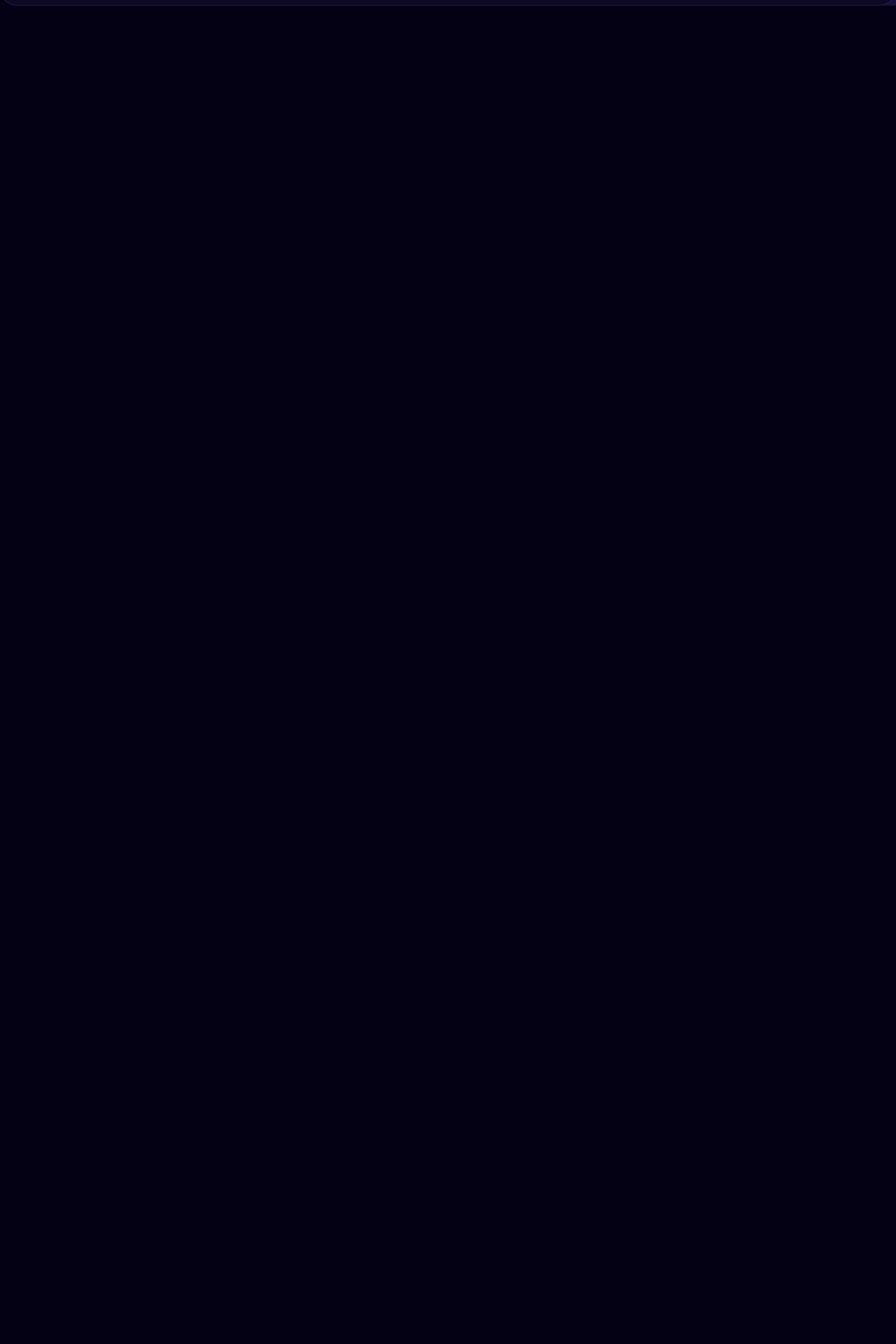
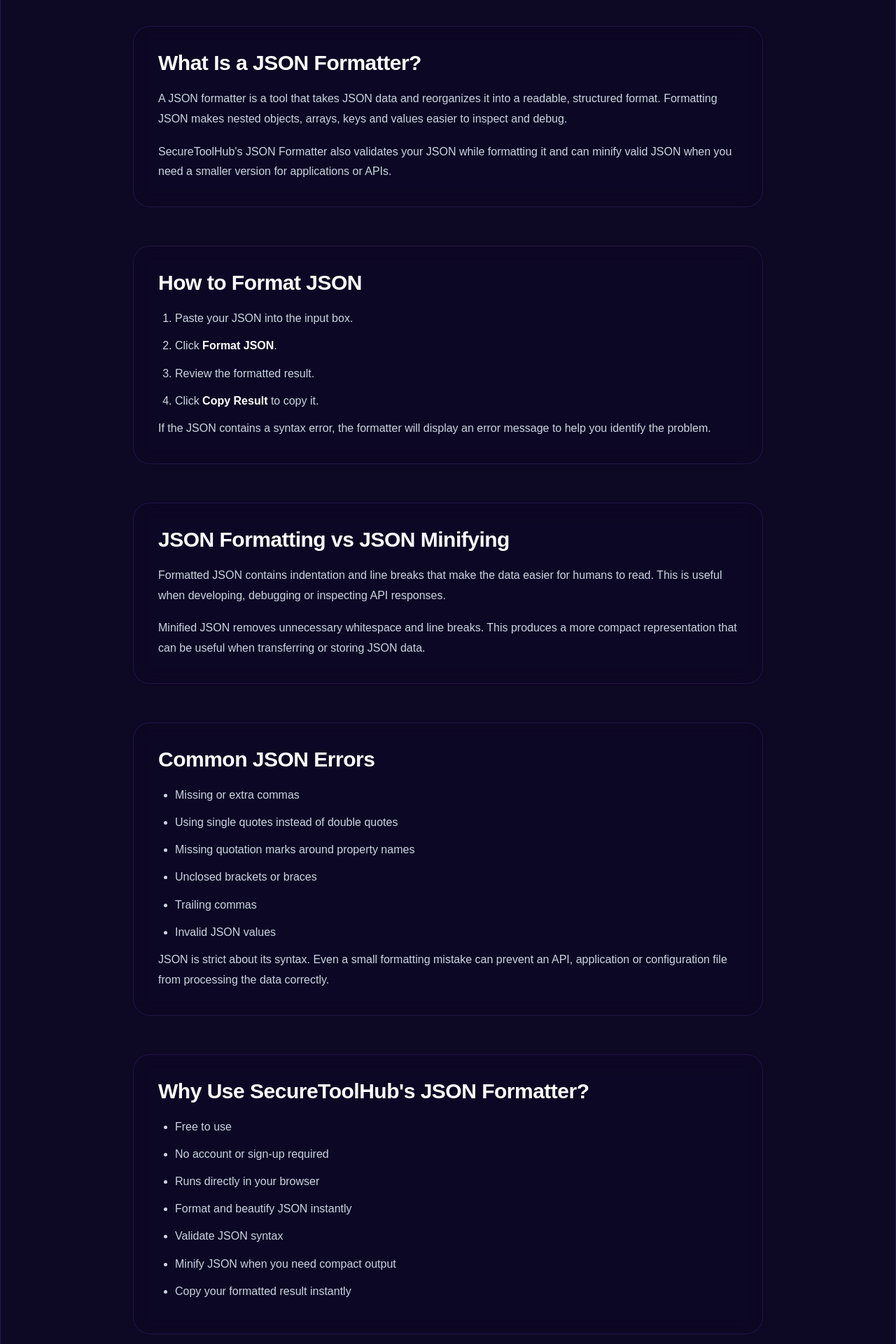
Before and after one commit to Tshepiso25/Securetoolhub, a React (Vite) app: page /json-formatter in a window 1280 px wide. Shown: the part 800-2720 px from the top of the page at 70% size. Before the commit the page ends 808 px from the top, so only its background shows below. Built offline with nearby package versions, Linux system fonts and the light colour scheme.

Commit message:
Fix tool SEO content styling

```diff
--- a/src/pages/JsonFormatter.jsx
+++ b/src/pages/JsonFormatter.jsx
@@ -1,4 +1,5 @@
 import { useState } from "react"
+import { Link } from "react-router-dom"
 import ToolLayout from "../components/ToolLayout"
 
 function JsonFormatter() {
@@ -15,9 +16,10 @@ function JsonFormatter() {
       setOutput(formatted)
       setError("")
       setCopied(false)
-    } catch {
+    } catch (err) {
       setOutput("")
-      setError("Invalid JSON. Please check your syntax.")
+      setCopied(false)
+      setError(getJsonErrorMessage(err))
     }
   }
 
@@ -29,21 +31,26 @@ function JsonFormatter() {
       setOutput(minified)
       setError("")
       setCopied(false)
-    } catch {
+    } catch (err) {
       setOutput("")
-      setError("Invalid JSON. Please check your syntax.")
+      setCopied(false)
+      setError(getJsonErrorMessage(err))
     }
   }
 
-  const copyOutput = () => {
+  const copyOutput = async () => {
     if (!output) return
 
-    navigator.clipboard.writeText(output)
-    setCopied(true)
+    try {
+      await navigator.clipboard.writeText(output)
+      setCopied(true)
 
-    setTimeout(() => {
-      setCopied(false)
-    }, 1800)
+      setTimeout(() => {
+        setCopied(false)
+      }, 1800)
+    } catch {
+      setError("Unable to copy the result. Please copy it manually.")
+    }
   }
 
   const clearFields = () => {
@@ -51,6 +58,22 @@ function JsonFormatter() {
     setOutput("")
     setError("")
     setCopied(false)
+  }
+
+  const getJsonErrorMessage = (err) => {
+    if (!err?.message) {
+      return "Invalid JSON. Please check your syntax."
+    }
+
+    const match = err.message.match(/position (\d+)/)
+
+    if (match) {
+      const position = Number(match[1])
+
+      return `Invalid JSON. Syntax error near character ${position}. Check commas, quotes, brackets and braces around this location.`
+    }
+
+    return "Invalid JSON. Please check your syntax."
   }
 
   return (
@@ -64,7 +87,10 @@ function JsonFormatter() {
         className="tool-textarea"
         placeholder='Paste JSON here, example: {"name":"SecureToolHub","type":"developer tools"}'
         value={input}
-        onChange={(e) => setInput(e.target.value)}
+        onChange={(e) => {
+          setInput(e.target.value)
+          setError("")
+        }}
       />
 
       <div className="action-row">
@@ -93,6 +119,154 @@ function JsonFormatter() {
       <button className="clear-btn" onClick={clearFields}>
         Clear
       </button>
+
+      <section className="tool-content">
+        <div className="tool-info-card">
+          <h2>What Is a JSON Formatter?</h2>
+
+          <p>
+            A JSON formatter is a tool that takes JSON data and reorganizes it
+            into a readable, structured format. Formatting JSON makes nested
+            objects, arrays, keys and values easier to inspect and debug.
+          </p>
+
+          <p>
+            SecureToolHub's JSON Formatter also validates your JSON while
+            formatting it and can minify valid JSON when you need a smaller
+            version for applications or APIs.
+          </p>
+        </div>
+
+        <div className="tool-info-card">
+          <h2>How to Format JSON</h2>
+
+          <ol>
+            <li>Paste your JSON into the input box.</li>
+            <li>Click <strong>Format JSON</strong>.</li>
+            <li>Review the formatted result.</li>
+            <li>Click <strong>Copy Result</strong> to copy it.</li>
+          </ol>
+
+          <p>
+            If the JSON contains a syntax error, the formatter will display an
+            error message to help you identify the problem.
+          </p>
+        </div>
+
+        <div className="tool-info-card">
+          <h2>JSON Formatting vs JSON Minifying</h2>
+
+          <p>
+            Formatted JSON contains indentation and line breaks that make the
+            data easier for humans to read. This is useful when developing,
+            debugging or inspecting API responses.
+          </p>
+
+          <p>
+            Minified JSON removes unnecessary whitespace and line breaks. This
+            produces a more compact representation that can be useful when
+            transferring or storing JSON data.
+          </p>
+        </div>
+
+        <div className="tool-info-card">
+          <h2>Common JSON Errors</h2>
+
+          <ul>
+            <li>Missing or extra commas</li>
+            <li>Using single quotes instead of double quotes</li>
+            <li>Missing quotation marks around property names</li>
+            <li>Unclosed brackets or braces</li>
+            <li>Trailing commas</li>
+            <li>Invalid JSON values</li>
+          </ul>
+
+          <p>
+            JSON is strict about its syntax. Even a small formatting mistake
+            can prevent an API, application or configuration file from
+            processing the data correctly.
+          </p>
+        </div>
+
+        <div className="tool-info-card">
+          <h2>Why Use SecureToolHub's JSON Formatter?</h2>
+
+          <ul>
+            <li>Free to use</li>
+            <li>No account or sign-up required</li>
+            <li>Runs directly in your browser</li>
+            <li>Format and beautify JSON instantly</li>
+            <li>Validate JSON syntax</li>
+            <li>Minify JSON when you need compact output</li>
+            <li>Copy your formatted result instantly</li>
+          </ul>
+        </div>
+
+        <div className="tool-info-card">
+          <h2>Frequently Asked Questions</h2>
+
+          <h3>What is JSON?</h3>
+          <p>
+            JSON, or JavaScript Object Notation, is a lightweight text format
+            commonly used to exchange structured data between applications,
+            websites and APIs.
+          </p>
+
+          <h3>Is this JSON formatter free?</h3>
+          <p>
+            Yes. The core JSON formatting, validation and minification
+            features are free to use.
+          </p>
+
+          <h3>Does my JSON get uploaded to a server?</h3>
+          <p>
+            The formatter processes JSON directly in your browser. Your input
+            is not intentionally uploaded to SecureToolHub for formatting.
+          </p>
+
+          <h3>Can I minify JSON with this tool?</h3>
+          <p>
+            Yes. Paste valid JSON and select <strong>Minify JSON</strong> to
+            remove unnecessary whitespace.
+          </p>
+
+          <h3>Why is my JSON invalid?</h3>
+          <p>
+            Common causes include missing commas, incorrect quotation marks,
+            unclosed brackets or braces, and trailing commas.
+          </p>
+        </div>
+
+        <div className="tool-info-card">
+          <h2>Related Developer Tools</h2>
+
+          <p>
+            You may also find these SecureToolHub tools useful:
+          </p>
+
+          <ul>
+            <li>
+              <Link to="/jwt-decoder">JWT Decoder</Link> — decode JSON Web
+              Tokens in your browser.
+            </li>
+
+            <li>
+              <Link to="/base64-encoder">Base64 Encoder</Link> — encode and
+              decode Base64 data.
+            </li>
+
+            <li>
+              <Link to="/url-encoder">URL Encoder</Link> — encode and decode
+              URL components.
+            </li>
+
+            <li>
+              <Link to="/hash-generator">Hash Generator</Link> — generate
+              secure hashes from text.
+            </li>
+          </ul>
+        </div>
+      </section>
     </ToolLayout>
   )
 }
--- a/src/styles/global.css
+++ b/src/styles/global.css
@@ -247,11 +247,24 @@ body{
   height:1px;
   width:70%;
   left:15%;
-  background:linear-gradient(90deg,transparent,rgba(168,85,247,.8),rgba(59,130,246,.75),transparent);
+  background:linear-gradient(
+    90deg,
+    transparent,
+    rgba(168,85,247,.8),
+    rgba(59,130,246,.75),
+    transparent
+  );
 }
 
-.line-one{bottom:26%;transform:rotate(-12deg);}
-.line-two{bottom:20%;transform:rotate(9deg);}
+.line-one{
+  bottom:26%;
+  transform:rotate(-12deg);
+}
+
+.line-two{
+  bottom:20%;
+  transform:rotate(9deg);
+}
 
 .map-dot{
   position:absolute;
@@ -263,10 +276,27 @@ body{
   animation:pulseDot 2.4s ease-in-out infinite;
 }
 
-.dot-one{left:18%;bottom:31%;}
-.dot-two{left:35%;bottom:24%;}
-.dot-three{right:28%;bottom:29%;background:#3b82f6;}
-.dot-four{right:15%;bottom:22%;background:#60a5fa;}
+.dot-one{
+  left:18%;
+  bottom:31%;
+}
+
+.dot-two{
+  left:35%;
+  bottom:24%;
+}
+
+.dot-three{
+  right:28%;
+  bottom:29%;
+  background:#3b82f6;
+}
+
+.dot-four{
+  right:15%;
+  bottom:22%;
+  background:#60a5fa;
+}
 
 .particles{
   position:absolute;
@@ -287,14 +317,46 @@ body{
   animation:particleFloat 18s linear infinite;
 }
 
-.particles span:nth-child(1){left:8%;bottom:-10%;}
-.particles span:nth-child(2){left:20%;bottom:-15%;animation-delay:2s;}
-.particles span:nth-child(3){left:35%;bottom:-8%;}
-.particles span:nth-child(4){left:50%;bottom:-14%;}
-.particles span:nth-child(5){left:66%;bottom:-10%;}
-.particles span:nth-child(6){left:80%;bottom:-18%;}
-.particles span:nth-child(7){left:90%;bottom:-9%;}
-.particles span:nth-child(8){left:58%;bottom:-20%;}
+.particles span:nth-child(1){
+  left:8%;
+  bottom:-10%;
+}
+
+.particles span:nth-child(2){
+  left:20%;
+  bottom:-15%;
+  animation-delay:2s;
+}
+
+.particles span:nth-child(3){
+  left:35%;
+  bottom:-8%;
+}
+
+.particles span:nth-child(4){
+  left:50%;
+  bottom:-14%;
+}
+
+.particles span:nth-child(5){
+  left:66%;
+  bottom:-10%;
+}
+
+.particles span:nth-child(6){
+  left:80%;
+  bottom:-18%;
+}
+
+.particles span:nth-child(7){
+  left:90%;
+  bottom:-9%;
+}
+
+.particles span:nth-child(8){
+  left:58%;
+  bottom:-20%;
+}
 
 /* CATEGORIES */
 .categories{
@@ -396,7 +458,11 @@ body{
   text-decoration:none;
   color:white;
   border-radius:28px;
-  background:linear-gradient(135deg,rgba(139,92,246,.22),rgba(10,7,28,.95));
+  background:linear-gradient(
+    135deg,
+    rgba(139,92,246,.22),
+    rgba(10,7,28,.95)
+  );
   border:1px solid rgba(168,85,247,.28);
   transition:.35s;
   padding:32px;
@@ -474,7 +540,9 @@ body{
 .tool-card:hover{
   transform:translateY(-12px) scale(1.02);
   border-color:#a855f7;
-  box-shadow:0 0 25px rgba(168,85,247,.20),0 25px 55px rgba(0,0,0,.35);
+  box-shadow:
+    0 0 25px rgba(168,85,247,.20),
+    0 25px 55px rgba(0,0,0,.35);
 }
 
 .tool-card h3{
@@ -680,6 +748,34 @@ body{
   font-weight:600;
 }
 
+.tool-brand{
+  display:flex;
+  align-items:center;
+  gap:10px;
+  color:white;
+}
+
+.tool-nav-actions{
+  display:flex;
+  gap:14px;
+  flex-wrap:wrap;
+}
+
+.back-home,
+.browse-tools-link{
+  display:inline-block;
+  padding:10px 14px;
+  border-radius:12px;
+  border:1px solid rgba(168,85,247,.3);
+  background:rgba(168,85,247,.10);
+}
+
+.back-home:hover,
+.browse-tools-link:hover{
+  background:#8b5cf6;
+  color:white;
+}
+
 /* FOOTER */
 .premium-footer{
   position:relative;
@@ -687,7 +783,13 @@ body{
   padding:90px 6% 35px;
   margin-top:120px;
   border-top:1px solid rgba(168,85,247,.18);
-  background:radial-gradient(circle at 50% 0%,rgba(168,85,247,.20),transparent 35%),rgba(5,1,20,.85);
+  background:
+    radial-gradient(
+      circle at 50% 0%,
+      rgba(168,85,247,.20),
+      transparent 35%
+    ),
+    rgba(5,1,20,.85);
 }
 
 .footer-grid{
@@ -720,23 +822,159 @@ body{
   color:#94a3b8;
 }
 
+/* =====================================================
+   TOOL SEO / INFORMATION CONTENT
+   ===================================================== */
+
+.tool-content{
+  width:90%;
+  max-width:900px;
+  margin:70px auto 120px;
+  color:#e5e7eb;
+}
+
+.tool-info-card{
+  margin-bottom:55px;
+  padding:35px;
+  background:rgba(13,8,36,.72);
+  border:1px solid rgba(139,92,246,.16);
+  border-radius:24px;
+  backdrop-filter:blur(14px);
+}
+
+.tool-info-card h2{
+  margin:0 0 20px;
+  font-size:30px;
+  color:#ffffff;
+  letter-spacing:-0.5px;
+}
+
+.tool-info-card h3{
+  margin:28px 0 10px;
+  font-size:19px;
+  color:#c084fc;
+}
+
+.tool-info-card p{
+  margin:0 0 18px;
+  color:#cbd5e1;
+  line-height:1.8;
+  font-size:16px;
+}
+
+.tool-info-card p:last-child{
+  margin-bottom:0;
+}
+
+.tool-info-card ul,
+.tool-info-card ol{
+  margin:20px 0 0;
+  padding-left:24px;
+  color:#cbd5e1;
+}
+
+.tool-info-card li{
+  margin-bottom:12px;
+  line-height:1.7;
+}
+
+.tool-info-card strong{
+  color:#ffffff;
+}
+
+/* SEO CONTENT LINKS */
+
+.tool-info-card a{
+  color:#c084fc;
+  text-decoration:none;
+  font-weight:600;
+  transition:.25s ease;
+}
+
+.tool-info-card a:hover{
+  color:#ffffff;
+  text-decoration:underline;
+}
+
+/* FAQ */
+
+.tool-faq{
+  display:flex;
+  flex-direction:column;
+  gap:22px;
+}
+
+.tool-faq h3{
+  margin:0;
+  color:#c084fc;
+}
+
+.tool-faq p{
+  margin:0;
+}
+
+/* RELATED TOOLS */
+
+.related-tools{
+  display:grid;
+  grid-template-columns:repeat(2,1fr);
+  gap:14px;
+  margin-top:25px;
+}
+
+.related-tools a{
+  display:block;
+  padding:16px 18px;
+  border-radius:14px;
+  background:rgba(139,92,246,.10);
+  border:1px solid rgba(139,92,246,.20);
+  color:#c084fc;
+  text-decoration:none;
+  font-weight:600;
+  transition:.25s ease;
+}
+
+.related-tools a:hover{
+  background:rgba(139,92,246,.22);
+  border-color:#a855f7;
+  color:#ffffff;
+  transform:translateY(-2px);
+}
+
 /* ANIMATIONS */
 @keyframes lockFloat{
-  50%{transform:translateY(-12px);}
+  50%{
+    transform:translateY(-12px);
+  }
 }
 
 @keyframes mapDrift{
-  to{background-position:30px 15px,-10px 35px;}
+  to{
+    background-position:30px 15px,-10px 35px;
+  }
 }
 
 @keyframes pulseDot{
-  50%{transform:scale(1.7);opacity:1;}
+  50%{
+    transform:scale(1.7);
+    opacity:1;
+  }
 }
 
 @keyframes particleFloat{
-  from{transform:translateY(0) scale(.5);opacity:0;}
-  20%,80%{opacity:.4;}
-  to{transform:translateY(-950px) scale(1.4);opacity:0;}
+  from{
+    transform:translateY(0) scale(.5);
+    opacity:0;
+  }
+
+  20%,80%{
+    opacity:.4;
+  }
+
+  to{
+    transform:translateY(-950px) scale(1.4);
+    opacity:0;
+  }
 }
 
 @keyframes logoPulse{
@@ -748,7 +986,9 @@ body{
 
 /* MOBILE */
 @media(max-width:950px){
-  .nav-links{display:none;}
+  .nav-links{
+    display:none;
+  }
 }
 
 @media(max-width:900px){
@@ -766,7 +1006,9 @@ body{
 }
 
 @media(max-width:768px){
-  .nav-actions{display:none;}
+  .nav-actions{
+    display:none;
+  }
 
   .hero-v2{
     min-height:auto;
@@ -790,158 +1032,23 @@ body{
   .footer-bottom{
     flex-direction:column;
   }
-}
-.tool-brand{
-  display:flex;
-  align-items:center;
-  gap:10px;
-  color:white;
-}
 
-.tool-nav-actions{
-  display:flex;
-  gap:14px;
-  flex-wrap:wrap;
-}
-
-.back-home,
-.browse-tools-link{
-  display:inline-block;
-  padding:10px 14px;
-  border-radius:12px;
-  border:1px solid rgba(168,85,247,.3);
-  background:rgba(168,85,247,.10);
-}
-
-.back-home:hover,
-.browse-tools-link:hover{
-  background:#8b5cf6;
-  color:white;
-}
-/* =====================================================
-   TOOL SEO / INFORMATION CONTENT
-   ===================================================== */
-
-.tool-content {
-  width: 90%;
-  max-width: 900px;
-  margin: 70px auto 120px;
-  color: #e5e7eb;
-}
-
-.tool-info-section {
-  margin-bottom: 55px;
-  padding: 35px;
-  background: rgba(13, 8, 36, 0.72);
-  border: 1px solid rgba(139, 92, 246, 0.16);
-  border-radius: 24px;
-  backdrop-filter: blur(14px);
-}
-
-.tool-info-section h2 {
-  margin: 0 0 20px;
-  font-size: 30px;
-  color: #ffffff;
-  letter-spacing: -0.5px;
-}
-
-.tool-info-section h3 {
-  margin: 28px 0 10px;
-  font-size: 19px;
-  color: #c084fc;
-}
-
-.tool-info-section p {
-  margin: 0 0 18px;
-  color: #cbd5e1;
-  line-height: 1.8;
-  font-size: 16px;
-}
-
-.tool-info-section p:last-child {
-  margin-bottom: 0;
-}
-
-.tool-info-section ul,
-.tool-info-section ol {
-  margin: 20px 0 0;
-  padding-left: 24px;
-  color: #cbd5e1;
-}
-
-.tool-info-section li {
-  margin-bottom: 12px;
-  line-height: 1.7;
-}
-
-.tool-info-section strong {
-  color: #ffffff;
-}
-
-/* FAQ */
-
-.tool-faq {
-  display: flex;
-  flex-direction: column;
-  gap: 22px;
-}
-
-.tool-faq h3 {
-  margin: 0;
-  color: #c084fc;
-}
-
-.tool-faq p {
-  margin: 0;
-}
-
-/* RELATED TOOLS */
-
-.related-tools {
-  display: grid;
-  grid-template-columns: repeat(2, 1fr);
-  gap: 14px;
-  margin-top: 25px;
-}
-
-.related-tools a {
-  display: block;
-  padding: 16px 18px;
-  border-radius: 14px;
-  background: rgba(139, 92, 246, 0.10);
-  border: 1px solid rgba(139, 92, 246, 0.20);
-  color: #c084fc;
-  text-decoration: none;
-  font-weight: 600;
-  transition: 0.25s ease;
-}
-
-.related-tools a:hover {
-  background: rgba(139, 92, 246, 0.22);
-  border-color: #a855f7;
-  color: #ffffff;
-  transform: translateY(-2px);
-}
-
-/* MOBILE */
-
-@media (max-width: 768px) {
-  .tool-content {
-    width: 92%;
-    margin-top: 50px;
+  .tool-content{
+    width:92%;
+    margin-top:50px;
   }
 
-  .tool-info-section {
-    padding: 24px;
-    margin-bottom: 30px;
-    border-radius: 20px;
+  .tool-info-card{
+    padding:24px;
+    margin-bottom:30px;
+    border-radius:20px;
   }
 
-  .tool-info-section h2 {
-    font-size: 25px;
+  .tool-info-card h2{
+    font-size:25px;
   }
 
-  .related-tools {
-    grid-template-columns: 1fr;
+  .related-tools{
+    grid-template-columns:1fr;
   }
 }
```
